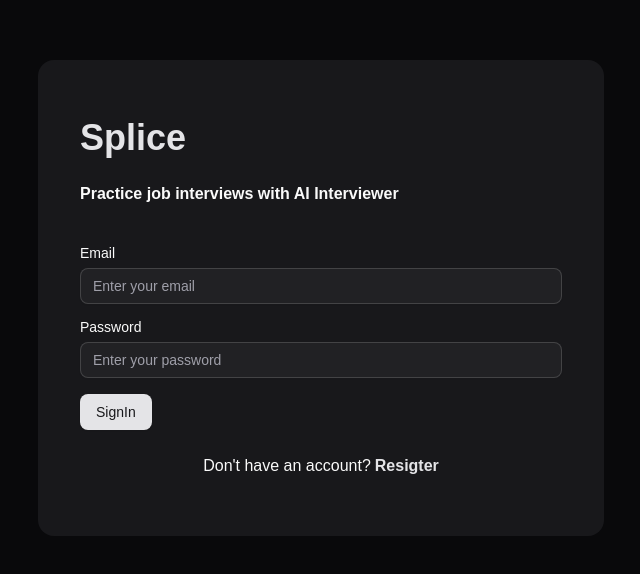
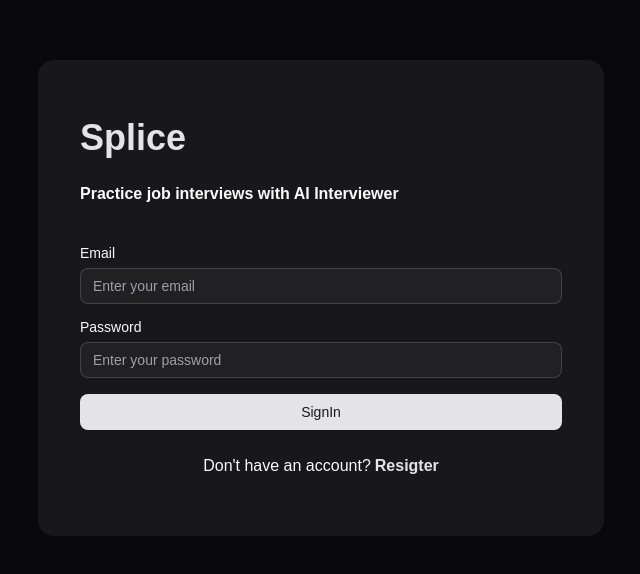
Before and after one commit to iceXshadow/splice, a Next.js app: page /login in a window 1280 px wide. Shown: the part 102-676 px from the top of the page, without its empty margins (319-959 px from the left). Built offline with nearby package versions, Linux system fonts and the light colour scheme; a web font is replaced by a local one.

Commit message:
fix\auth form test onSubmit

```diff
--- a/src/components/auth/forms/auth-form.tsx
+++ b/src/components/auth/forms/auth-form.tsx
@@ -1,3 +1,4 @@
+/* eslint-disable @typescript-eslint/no-unused-vars */
 "use client";
 
 import { zodResolver } from "@hookform/resolvers/zod";
@@ -34,11 +35,14 @@ const AuthForm = ({ type }: { type: FormType }) => {
 	// 2. Define a submit handler.
 	function onSubmit(values: z.infer<typeof formSchema>) {
 		try {
+			const { password, ...rest } = values;
+
 			if (type === "register") {
-				console.log("Registering user:", values);
+				console.log("Registering user:", rest);
 				toast.success("Registration successful!");
 			} else {
-				console.log("Logging in user:", values);
+                console.log("Logging in user:", rest);
+				toast.success("Login successful!");
 			}
 		} catch (error) {
 			console.log(error);
@@ -82,7 +86,12 @@ const AuthForm = ({ type }: { type: FormType }) => {
 							type="password"
 						/>
 
-						<Button type="submit">{isLogin ? "SignIn" : "Create an Account"}</Button>
+						<Button
+                            type="submit"
+                            className="cursor-pointer w-full bg-primary text-secondary hover:bg-primary/90 transition-colors duration-200"
+                        >
+                            {isLogin ? "SignIn" : "Create an Account"}
+                        </Button>
 					</form>
 				</Form>
 
```
